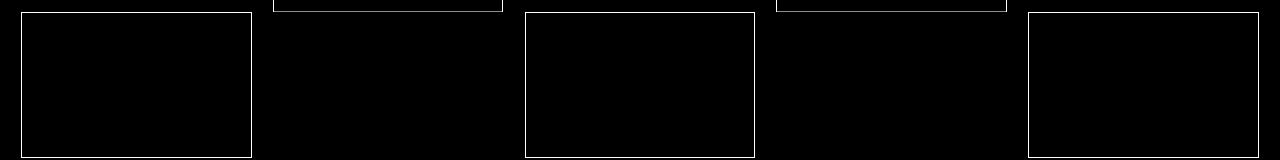
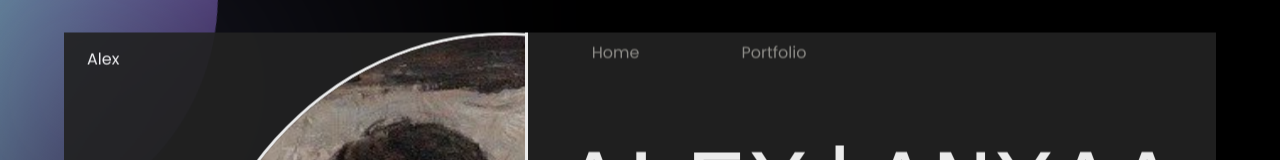
Before and after one commit to awe8128/jobhunting, a React (Create React App) app: page / in a window 1280 px wide. Shown: the top 160 px of the page. Built offline with nearby package versions, Linux system fonts and the light colour scheme.

Commit message:
removing preloader

```diff
--- a/src/App.js
+++ b/src/App.js
@@ -17,16 +17,12 @@ function App() {
 
   return (
     <div className="App">
-    {loading ?(
-      <Preloader></Preloader>
-      ):(
-        <>
+
         <Routes>
           <Route path='/' element={<Header/>}/>
           <Route path='/Portfolio' element={<AboutMePage/>}/>
         </Routes>
-        </>
-      )}
+
     </div>
   );
 }
--- a/src/components/Experience.js
+++ b/src/components/Experience.js
@@ -6,7 +6,6 @@ const Experience=()=>{
     return(
         <>
         <div className="card">
-
             <div className='column'>
                 <div className='brand'>Alex</div>
                 <img className='halfCircle' alt='profile' src={him}></img>
```
